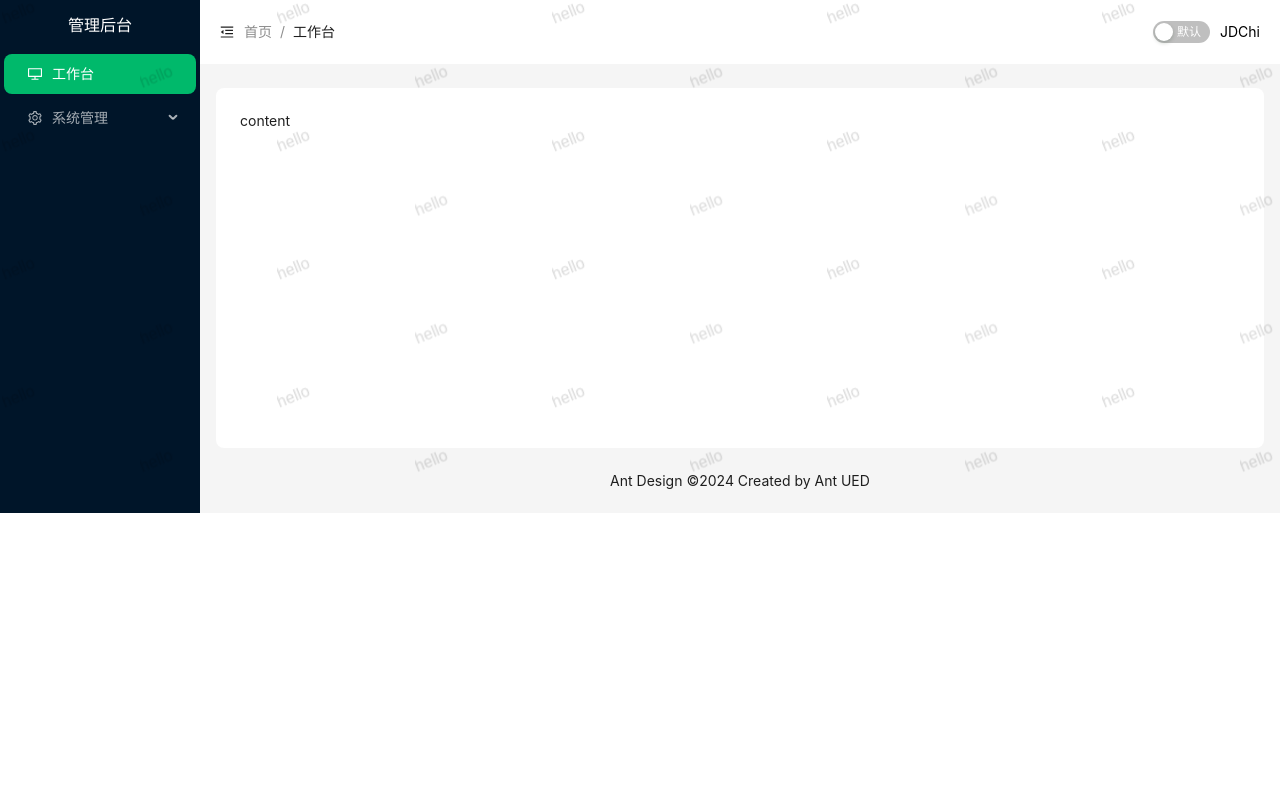
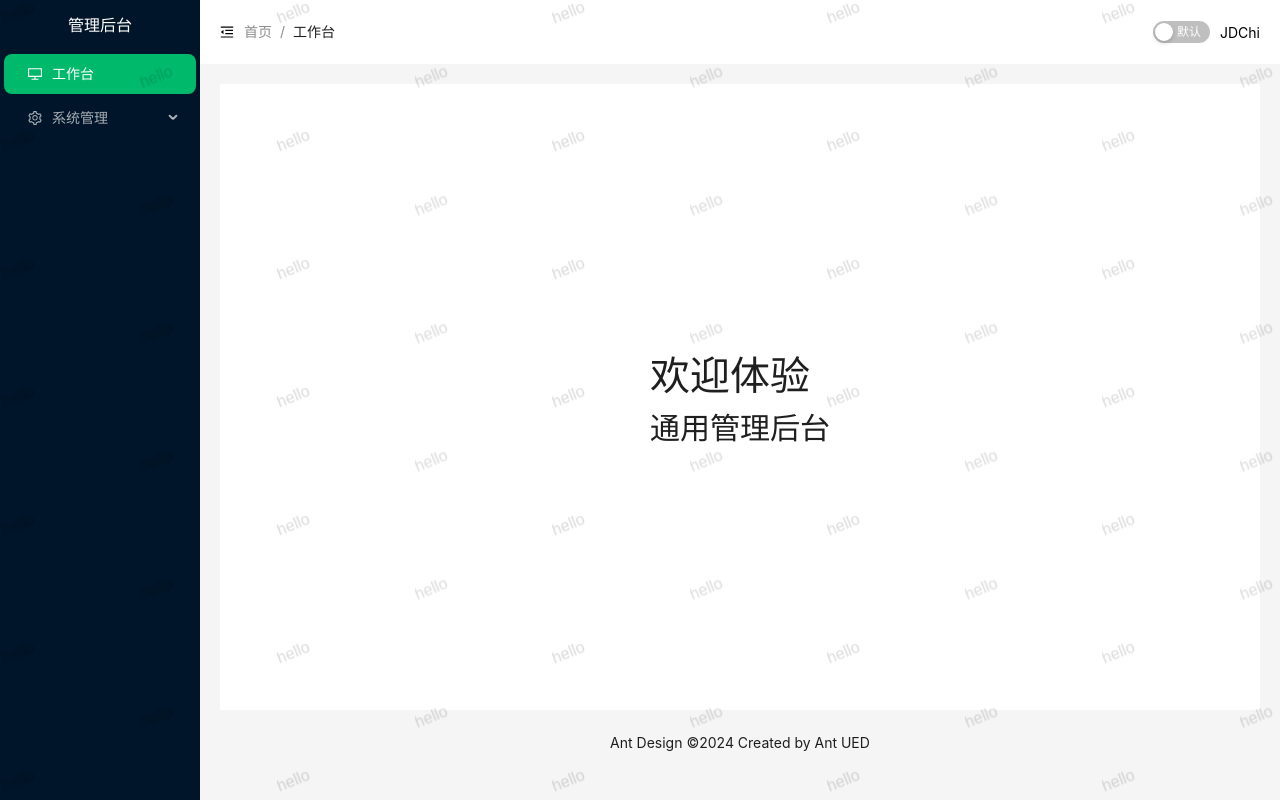
Before and after one commit to JDChi/web_manager_practice, a React (Vite) app: page /welcome in a window 1280 px wide. Built offline with nearby package versions, Linux system fonts and the light colour scheme.

Commit message:
feat: welcome 页面

```diff
--- a/src/components/nav_header/index.module.less
+++ b/src/components/nav_header/index.module.less
@@ -2,9 +2,10 @@
     display: flex;
     justify-content: space-between;
     align-items: center;
-    height: 64;
+    height: 64px;
     padding-left: 20px;
     padding-right: 20px;
+		background-color: white;
 }
 
 .left {
--- /dev/null
+++ b/src/layout/index.module.less
@@ -0,0 +1,8 @@
+.content {
+    height: calc(100vh - 64px);
+    padding: 20px;
+    overflow: auto;
+}
+
+.wrapper {
+}
--- a/src/layout/index.tsx
+++ b/src/layout/index.tsx
@@ -1,53 +1,31 @@
 import SideMenu from '@/components/menu';
 import NavHeader from '@/components/nav_header';
-import { Layout, theme, Watermark } from 'antd';
+import { Layout, Watermark } from 'antd';
 import React from 'react';
+import { Outlet } from 'react-router-dom';
+import style from './index.module.less';
 
-const { Header, Content, Footer, Sider } = Layout;
+const { Content, Footer, Sider } = Layout;
 
 const App: React.FC = () => {
-    const {
-        token: { colorBgContainer, borderRadiusLG }
-    } = theme.useToken();
-
     return (
         <Watermark content='hello'>
             <Layout>
-                <Sider
-                    breakpoint='lg'
-                    collapsedWidth='0'
-                    onBreakpoint={broken => {
-                        console.log(broken);
-                    }}
-                    onCollapse={(collapsed, type) => {
-                        console.log(collapsed, type);
-                    }}
-                >
+                <Sider>
                     <SideMenu />
                 </Sider>
                 <Layout>
-                    <Header
-                        style={{ padding: 0, background: colorBgContainer }}
-                    >
-                        <NavHeader />
-                    </Header>
-                    <Content style={{ margin: '24px 16px 0' }}>
-                        <div
-                            style={{
-                                padding: 24,
-                                minHeight: 360,
-                                background: colorBgContainer,
-                                borderRadius: borderRadiusLG
-                            }}
-                            id='content'
-                        >
-                            <span id='content-text'>content</span>
+                    <NavHeader />
+                    <Content className={style.content}>
+                        <div className={style.wrapper}>
+                            <Outlet />
                         </div>
+
+                        <Footer style={{ textAlign: 'center' }}>
+                            Ant Design ©{new Date().getFullYear()} Created by
+                            Ant UED
+                        </Footer>
                     </Content>
-                    <Footer style={{ textAlign: 'center' }}>
-                        Ant Design ©{new Date().getFullYear()} Created by Ant
-                        UED
-                    </Footer>
                 </Layout>
             </Layout>
         </Watermark>
--- a/src/router/index.tsx
+++ b/src/router/index.tsx
@@ -1,7 +1,7 @@
 import MyLayout from '@/layout';
 import Error404 from '@/views/404';
-import Login from '@/views/login/login';
-import Welcome from '@/views/welcome';
+import Login from '@/views/login/index';
+import Welcome from '@/views/welcome/index';
 import { Navigate, useRoutes } from 'react-router-dom';
 
 const router = [
--- a/src/views/welcome.tsx
+++ /dev/null
@@ -1,3 +0,0 @@
-export default function Welcome(){
-	return <div>Welcome</div>
-}
--- /dev/null
+++ b/src/views/welcome/index.module.less
@@ -0,0 +1,17 @@
+.welcome {
+    display: flex;
+    justify-content: center;
+    align-items: center;
+    background-color: white;
+    height: calc(100vh - 174px);
+}
+.content {
+    .title {
+        font-size: 40px;
+        line-height: 62px;
+    }
+    .subTitle {
+        font-size: 30px;
+        line-height: 42px;
+    }
+}
--- /dev/null
+++ b/src/views/welcome/index.tsx
@@ -0,0 +1,12 @@
+import style from './index.module.less';
+
+export default function Welcome() {
+    return (
+        <div className={style.welcome}>
+            <div className={style.content}>
+                <div className={style.title}>欢迎体验</div>
+                <div className={style.subTitle}>通用管理后台</div>
+            </div>
+        </div>
+    );
+}
```
Also changed, not shown: src/views/login/index.tsx (renamed from src/views/login/login.tsx).
